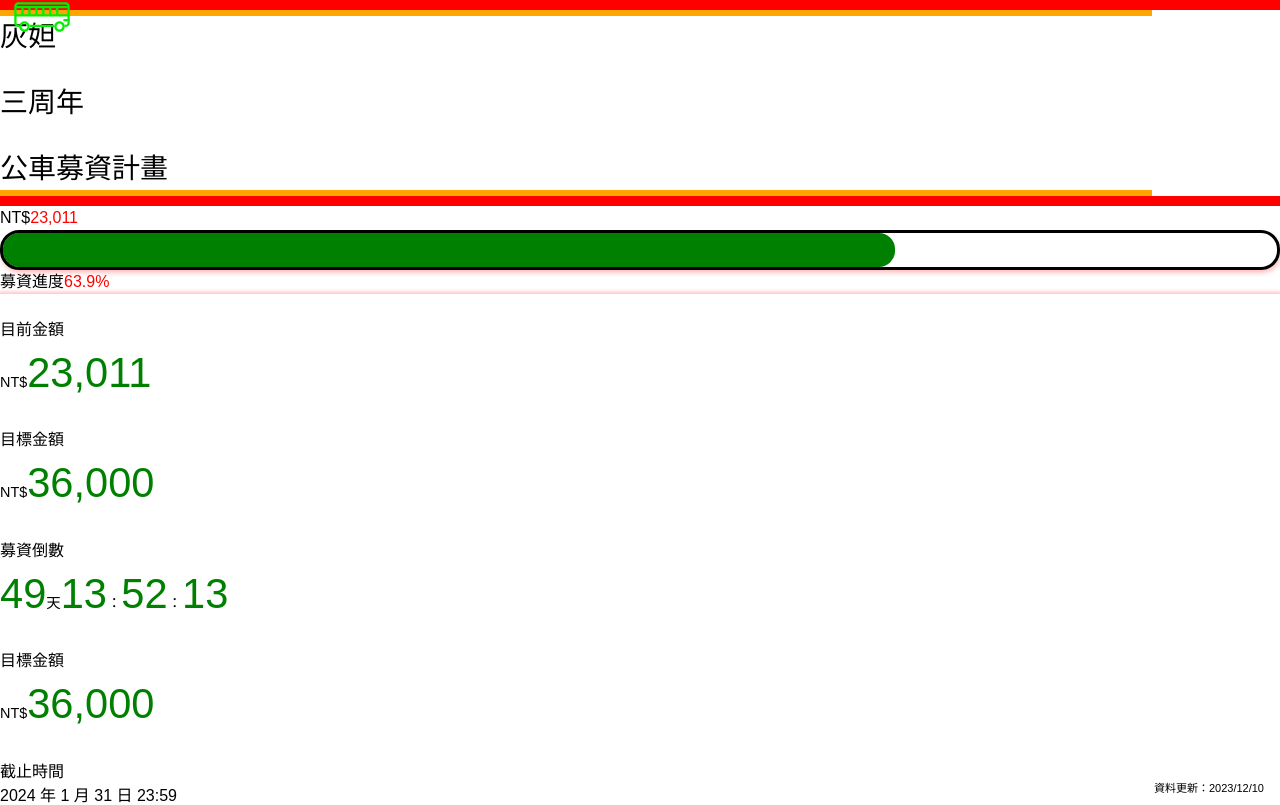
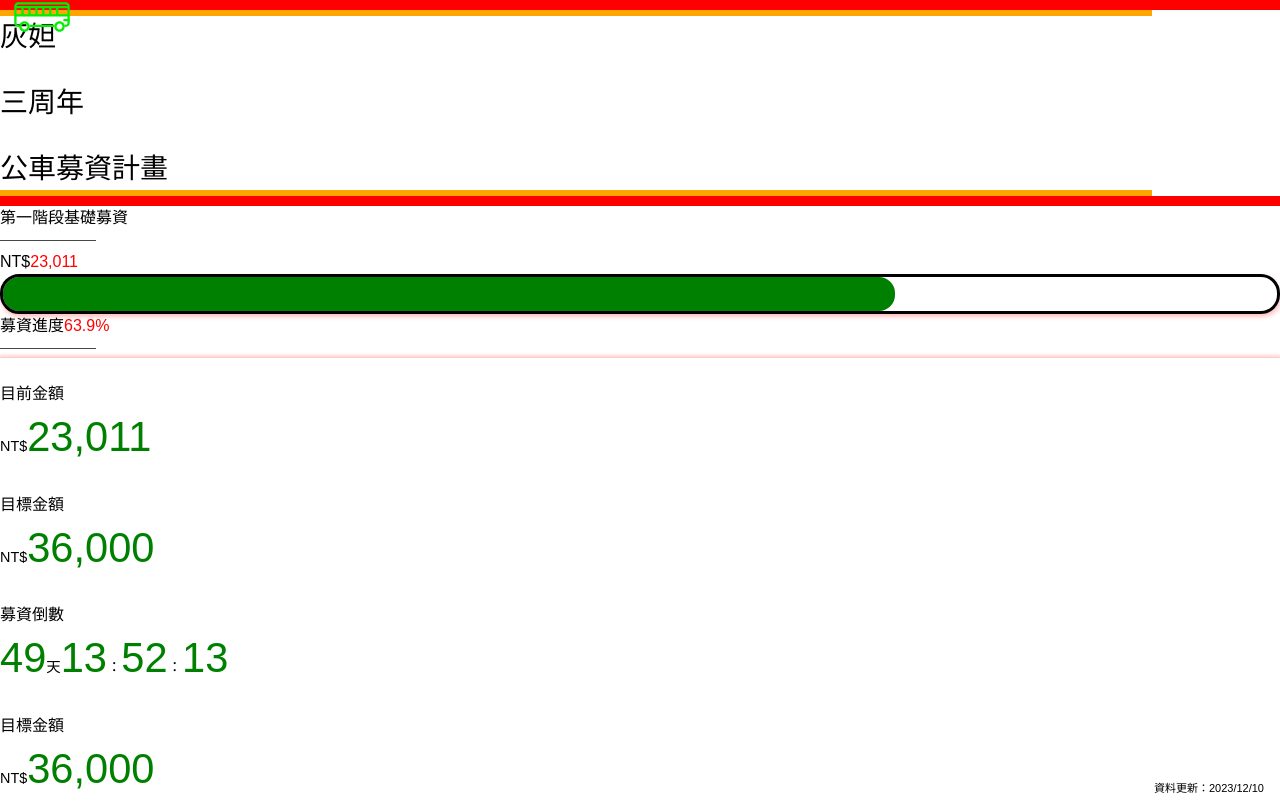
Before and after one commit to serser322/dada-bus-crowdfunding, a React (Vite) app: page / in a window 1280 px wide. Shown: the top 805 px of the page. Built offline with nearby package versions, Linux system fonts and the light colour scheme; some icons are missing.

Commit message:
feat: 標題與分隔線切版

```diff
--- a/src/components/Card.jsx
+++ b/src/components/Card.jsx
@@ -6,7 +6,7 @@ const BaseCard = styled.div`
 
 function Card({ children }) {
   return (
-    <BaseCard className="flex justify-center rounded-lg p-6">
+    <BaseCard className="flex justify-center rounded-lg w-full p-6">
       <div
         className="
         grid grid-cols-1
--- /dev/null
+++ b/src/components/Divider.jsx
@@ -0,0 +1,20 @@
+import styled from "styled-components";
+
+const DividerLine = styled.div`
+  display: block;
+  width: 5.4rem;
+  height: 1px;
+  background-color: #474747;
+  margin: 0.5rem 0;
+
+  @media (min-width: 640px) {
+    width: 6rem;
+    margin: 0.6rem 0;
+  }
+`;
+
+function Divider() {
+  return <DividerLine />;
+}
+
+export default Divider;
--- a/src/components/ProgressBar.jsx
+++ b/src/components/ProgressBar.jsx
@@ -57,7 +57,7 @@ const UpdateTime = styled.div`
 function ProgressBar() {
   const percentage = 70;
   return (
-    <div className="my-6 w-full relative rounded-lg">
+    <div className="w-full relative rounded-lg">
       <BusIconImage src={BusIcon} className="" alt="" />
       <div className="flex justify-end items-baseline font-bold mr-4">
         <span className="text-sm sm:text-base mr-2">NT$</span>
@@ -65,7 +65,7 @@ function ProgressBar() {
       </div>
       <Bar className="w-full" percentage={percentage}></Bar>
       <div className="flex justify-center items-baseline font-bold mt-3 sm:mt-5">
-        <span className="text-lg sm:text-xl mr-3">募資進度</span>
+        <span className="text-xl sm:text-2xl mr-3">募資進度</span>
         <NumberText className="text-4xl sm:text-5xl mr-1">63.9</NumberText>
         <NumberText className="text-lg sm:text-xl">%</NumberText>
       </div>
--- /dev/null
+++ b/src/components/Title.jsx
@@ -0,0 +1,10 @@
+function Title({ title1, title2 }) {
+  return (
+    <h1 className="font-bold text-base sm:text-lg ">
+      <span className="mr-10">{title1}</span>
+      <span>{title2}</span>
+    </h1>
+  );
+}
+
+export default Title;
--- a/src/ui/Content.jsx
+++ b/src/ui/Content.jsx
@@ -1,4 +1,6 @@
 import styled from "styled-components";
+import Title from "../components/Title";
+import Divider from "../components/Divider";
 import ProgressBar from "../components/ProgressBar";
 import Card from "../components/Card";
 import CardItem from "../components/CardItem";
@@ -37,8 +39,16 @@ const SubText = styled.span`
 
 function Content() {
   return (
-    <main className="flex flex-col items-center my-6 p-2.5 sm:px-10">
-      <ProgressBar></ProgressBar>
+    <main className="flex flex-col items-center space-y-6 my-6 p-2.5 sm:px-10">
+      <div className="self-start">
+        <Title title1="第一階段" title2="基礎募資" />
+        <Divider />
+      </div>
+
+      <ProgressBar />
+      <div className="self-start !mt-0 ">
+        <Divider />
+      </div>
       <Card>
         <CardItem icon={AttachMoneyRound} title="目前金額">
           <SubText className="mr-2">NT$</SubText>
```
